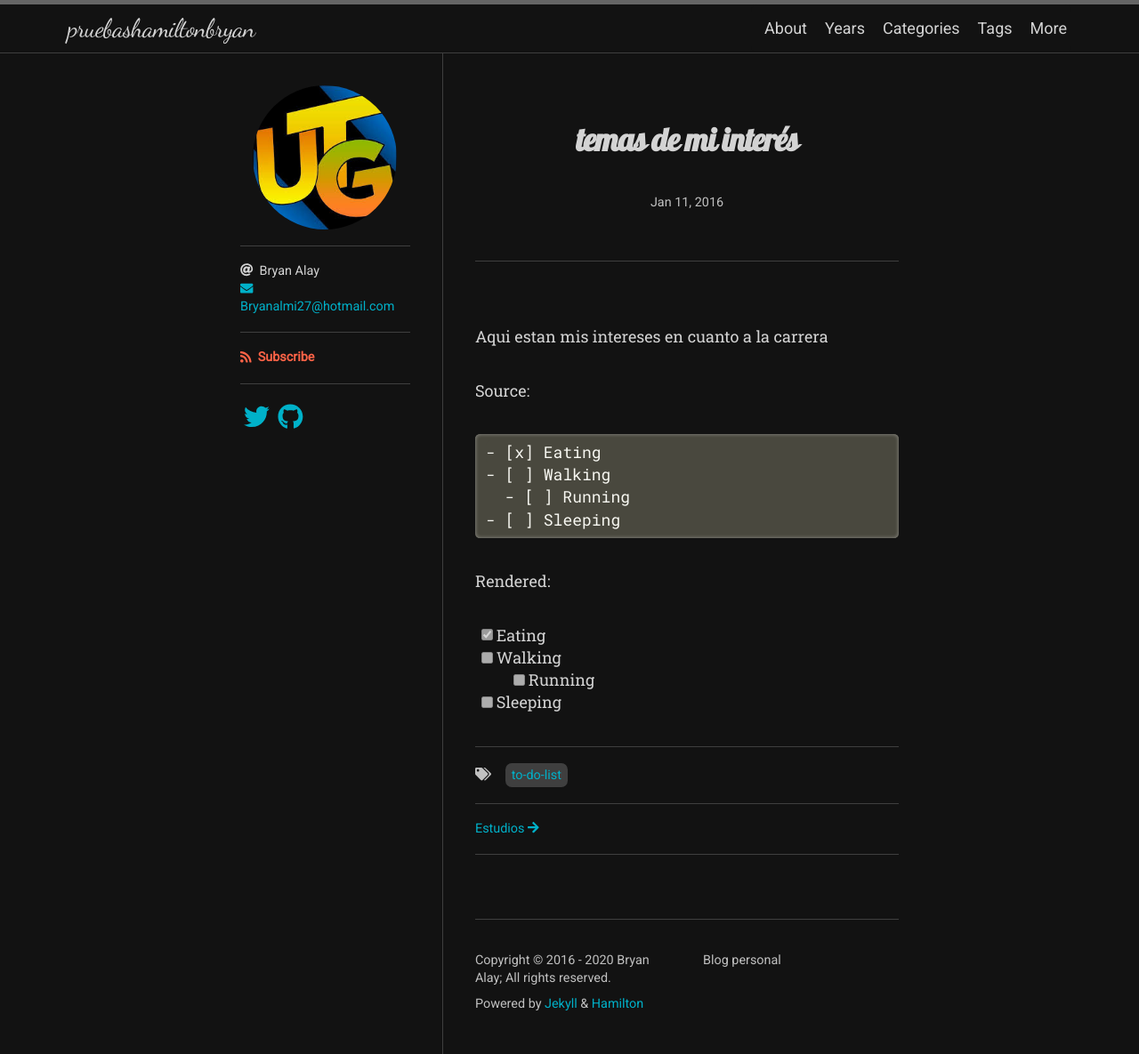
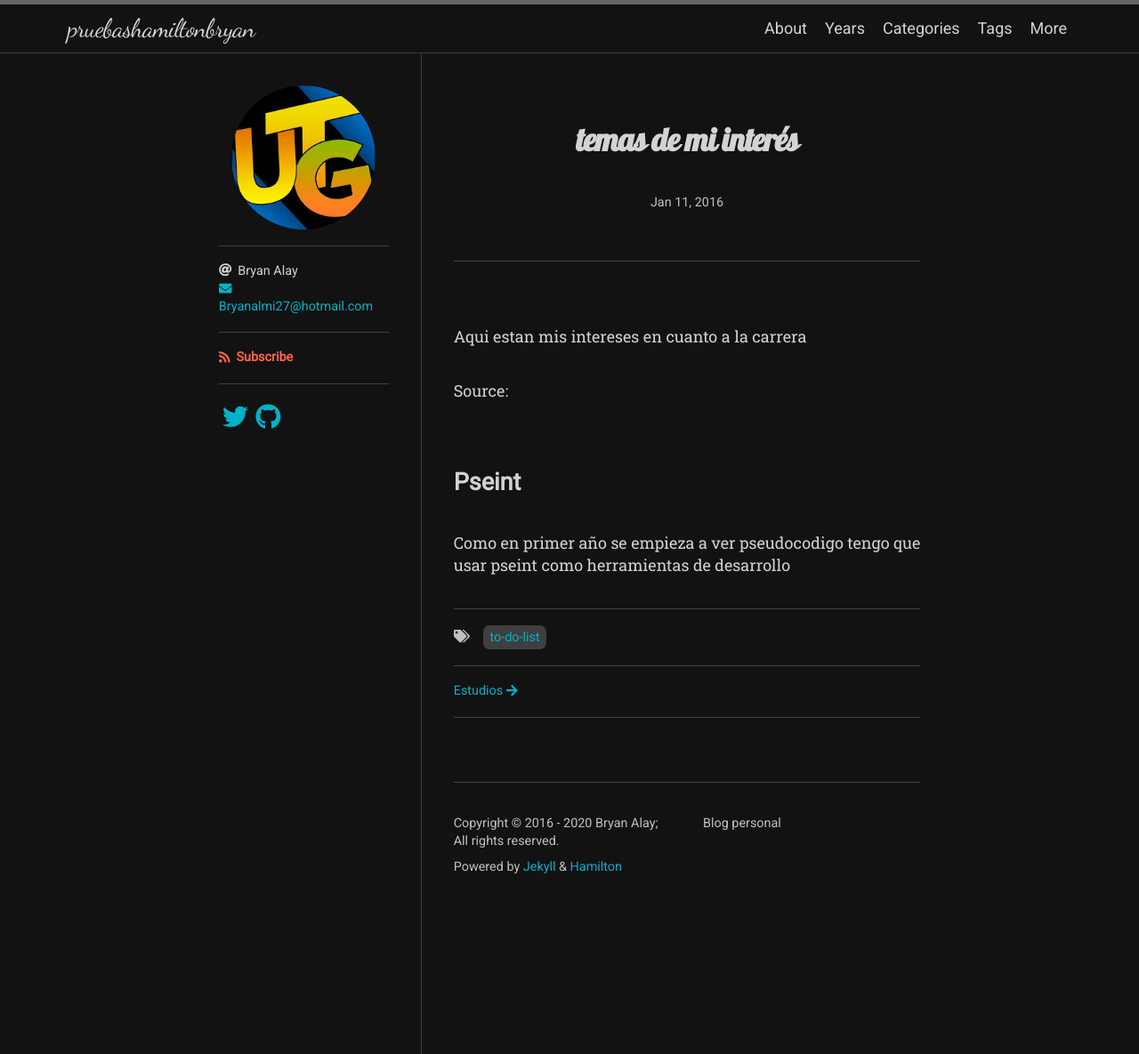
Before and after one commit to bryanalay/pruebashamiltonbryan, a Jekyll site: the page built from _posts/2016-01-11-task-item-list.md, in a window 1280 px wide. Shown: the whole page at 89% size. Built offline with Jekyll 4.4.1, drawn with Linux system fonts in a browser that asks for light colours; nearby versions of some CDN libraries; some web fonts are replaced; comment, search, counter and statistics services are not loaded.

Commit message:
Update 2016-01-11-task-item-list.md

````diff
--- a/_posts/2016-01-11-task-item-list.md
+++ b/_posts/2016-01-11-task-item-list.md
@@ -8,16 +8,5 @@ Aqui estan mis intereses en cuanto a la carrera
 
 Source:
 
-```markdown
-- [x] Eating
-- [ ] Walking
-  - [ ] Running
-- [ ] Sleeping
-```
-
-Rendered:
-
-- [x] Eating
-- [ ] Walking
-  - [ ] Running
-- [ ] Sleeping
+<h2>Pseint</h2>
+<p>Como en primer año se empieza a ver pseudocodigo tengo que <br> usar pseint como herramientas de desarrollo</p>
````
